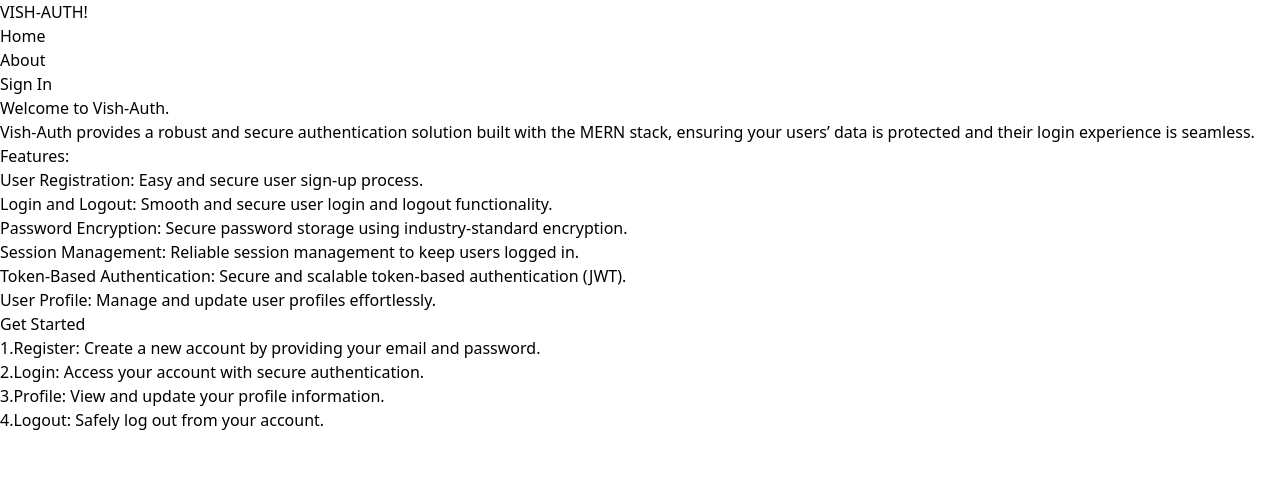
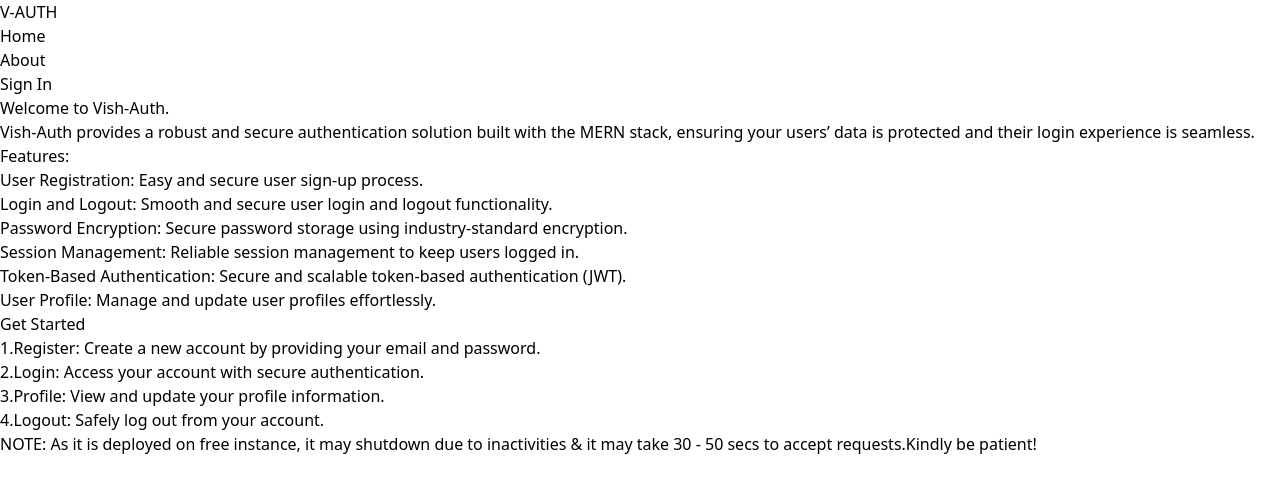
Before and after one commit to vishnuvardhancoder/mern-auth, a React (Vite) app in the folder client/: page / in a window 1280 px wide. Shown: the top 492 px of the page. Built offline with nearby package versions, Linux system fonts and the light colour scheme; no server answers.

Commit message:
Added some warning

```diff
--- /dev/null
+++ b/client/src/components/Footer.jsx
@@ -0,0 +1,9 @@
+import React from 'react'
+
+export default function Footer() {
+  return (
+    <div className='mt-7 bg-slate-400 p-3'>
+        <h3>NOTE: As it is deployed on free instance, it may shutdown due to inactivities & it may take 30 - 50 secs to accept requests.Kindly be patient!</h3>
+    </div>
+  )
+}
--- a/client/src/components/Header.jsx
+++ b/client/src/components/Header.jsx
@@ -7,9 +7,9 @@ export default function Header() {
     <div className='bg-sky-200 p-3'>
         <div className="flex justify-between items-center max-w-6xl mx-auto p-3">
             <Link to='/'>
-            <h1 className='font-bold text-xl'>VISH-AUTH!</h1>
+            <h1 className='font-bold text-lg md:text-xl'>V-AUTH</h1>
             </Link>
-            <ul className='flex items-center gap-8'>
+            <ul className='flex items-center gap-4'>
                 <Link to='/'>
                 <li className='hover:text-rose-500 text-lg'>Home</li>
                 </Link>
--- a/client/src/pages/About.jsx
+++ b/client/src/pages/About.jsx
@@ -1,4 +1,5 @@
 import React from 'react'
+import Footer from '../components/Footer'
 
 export default function About() {
   return (
@@ -8,6 +9,7 @@ export default function About() {
       Molestias consequatur error aperiam quisquam laudantium mollitia dolores libero animi quam neque perferendis harum quod doloremque accusamus quia recusandae vel cumque inventore, natus minima? Laboriosam perferendis facere magnam officia eligendi?
       Recusandae laboriosam quos, sed quibusdam officiis vitae esse? Quaerat beatae, tempora odio doloribus recusandae cumque hic officia quidem dolores neque eveniet explicabo quia sapiente, nobis ab impedit minima vitae fuga!
       Iure ducimus aspernatur vero temporibus doloremque laboriosam necessitatibus aut qui illum fugiat, illo facere fugit laudantium inventore nihil pariatur ab, nemo mollitia assumenda deleniti magni rerum itaque? Delectus, laudantium quasi?</p>
+      <Footer/>
     </div>
   )
 }
--- a/client/src/pages/Home.jsx
+++ b/client/src/pages/Home.jsx
@@ -1,4 +1,5 @@
 import React from 'react'
+import Footer from '../components/Footer'
 
 export default function Home() {
   return (
@@ -23,6 +24,8 @@ export default function Home() {
         <li><span className='font-semibold'>3.Profile:</span> View and update your profile information.</li>
         <li><span className='font-semibold'>4.Logout:</span> Safely log out from your account.</li>
       </ul>
+      <Footer/>
     </div>
+
   )
 }
--- a/client/src/pages/Profile.jsx
+++ b/client/src/pages/Profile.jsx
@@ -4,6 +4,7 @@ import {getDownloadURL, getStorage, ref, uploadBytesResumable} from 'firebase/st
 import { app } from "../firebase"
 import { useDispatch } from "react-redux"
 import { updateUserStart,updateUserSuccess,updateUserFailure,deleteUserFailure,deleteUserStart,deleteUserSuccess,signOut } from "../redux/user/userSlice"
+import Footer from "../components/Footer"
 
 export default function Profile() {
   const fileRef = useRef(null)
--- a/client/src/pages/SignIn.jsx
+++ b/client/src/pages/SignIn.jsx
@@ -3,6 +3,7 @@ import { Link, useNavigate } from 'react-router-dom';
 import { signInStart, signInSuccess, signInFailure } from '../redux/user/userSlice';
 import { useDispatch, useSelector } from 'react-redux';
 import OAuth from '../components/OAuth';
+import Footer from '../components/Footer';
 
 export default function SignIn() {
   const [formData, setFormData] = useState({});
@@ -83,6 +84,8 @@ export default function SignIn() {
       <p className='text-red-700 mt-5'>
         {error ? error.message || 'Something went wrong!' : ''}
       </p>
+
     </div>
+
   );
 }
--- a/client/src/pages/SignUp.jsx
+++ b/client/src/pages/SignUp.jsx
@@ -1,6 +1,7 @@
 import { useState } from 'react';
 import { Link, useNavigate } from 'react-router-dom';
 import OAuth from '../components/OAuth';
+import Footer from '../components/Footer';
 
 export default function SignUp() {
   const [formData, setFormData] = useState({});
```
